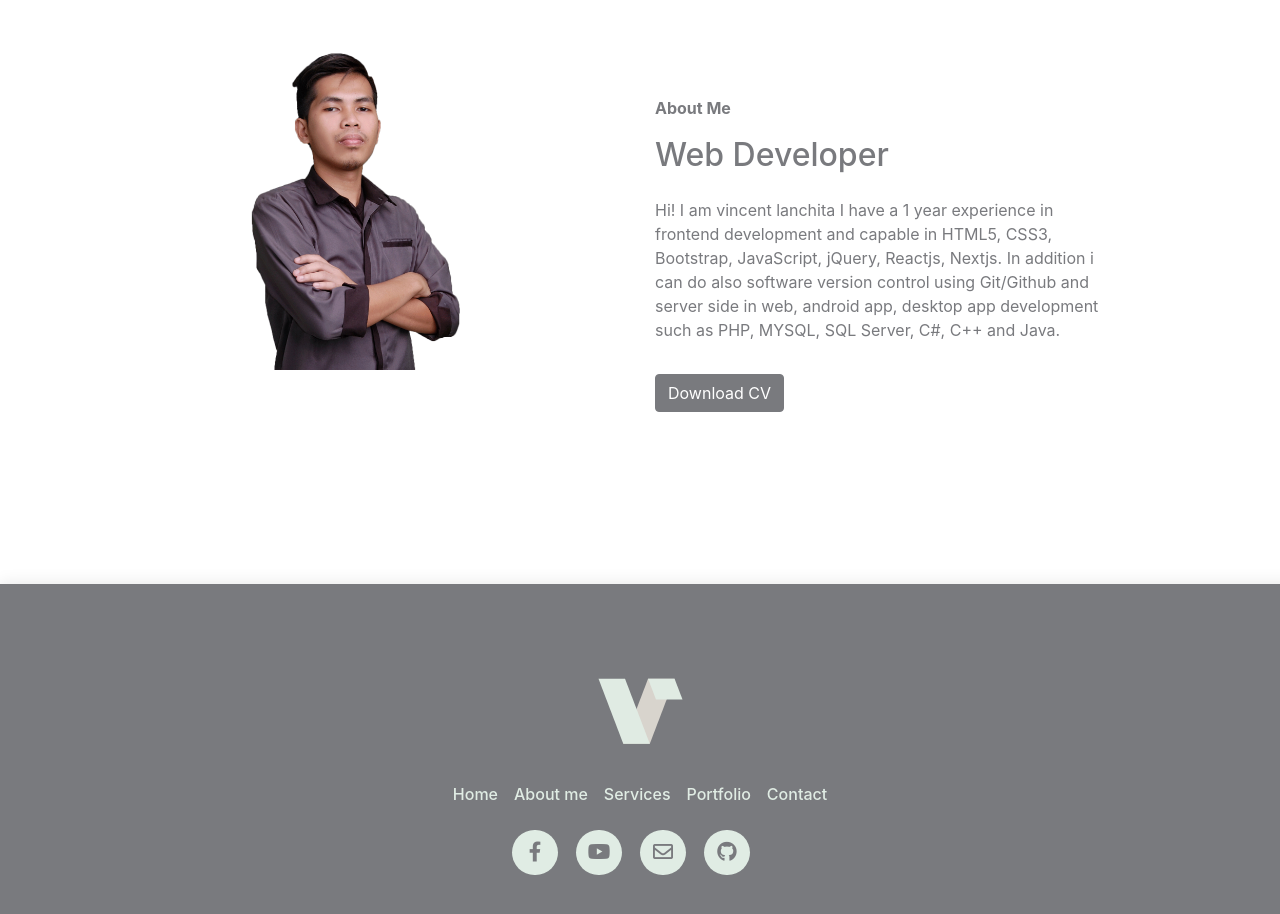
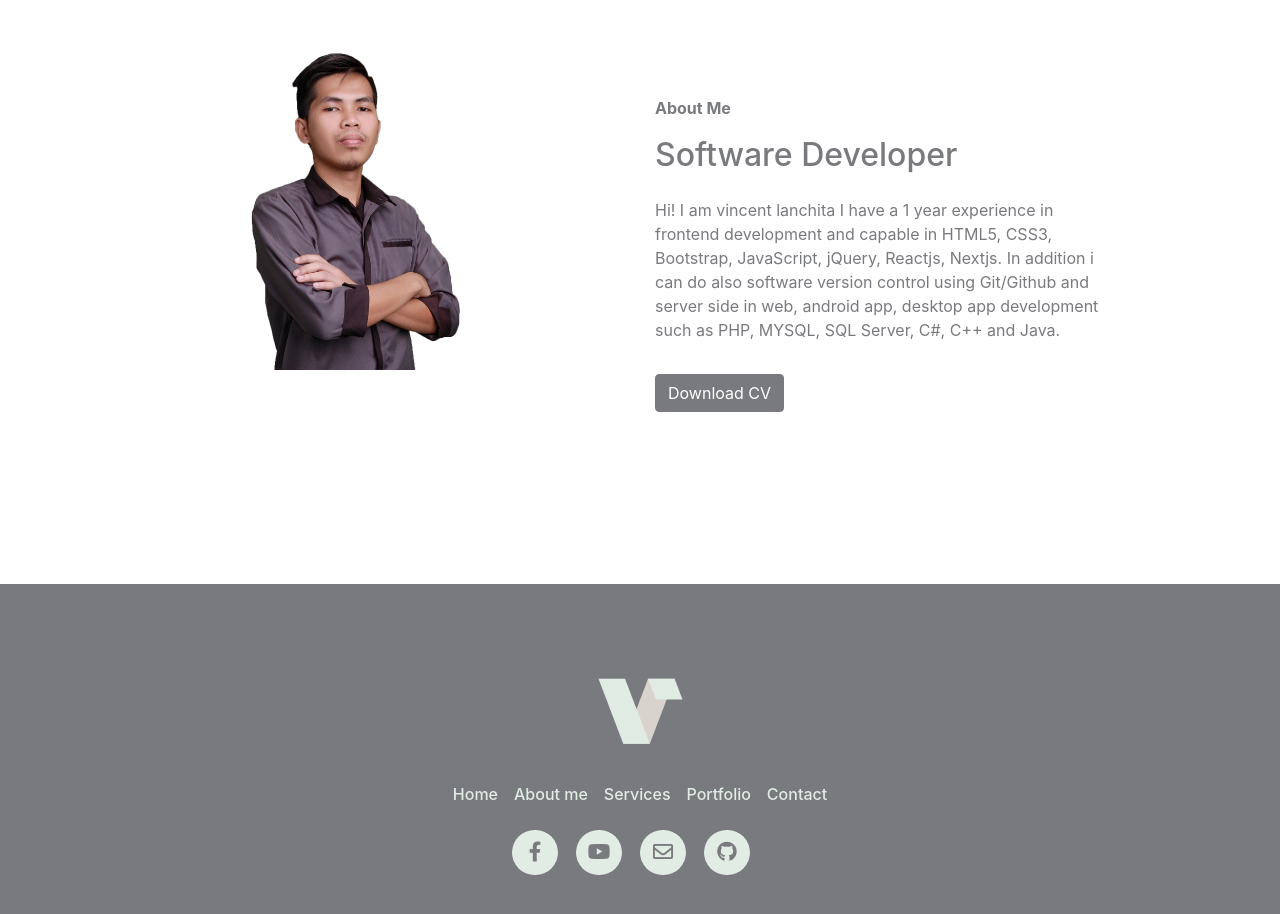
Before and after one commit to ranatixz/portfolio, a React (Create React App) app: page /about in a window 1280 px wide. Shown: the part 920-1834 px from the top of the page. Built offline with nearby package versions, Linux system fonts and the light colour scheme; no server answers; what google-maps-react would draw is missing.

Commit message:
about header text changes and contact section margins

```diff
--- a/src/components/about/Paragraph.jsx
+++ b/src/components/about/Paragraph.jsx
@@ -8,7 +8,7 @@ const Paragraph = () =>{
     return (
         <div data-aos="fade-up" className="col-xl-6 col-md-6 col-sm-9 text-primary py-5 mx-auto">
             <p className="font-weight-bold mt-4">About Me</p>
-            <h2 className="h2 my-1 mb-4">Web Developer</h2>
+            <h2 className="h2 my-1 mb-4">Software Developer</h2>
             <p className="my-3">
                 Hi! I am vincent lanchita I have a 1 year experience
                 in frontend development and capable in HTML5, CSS3,
--- a/src/components/contact/Contact.jsx
+++ b/src/components/contact/Contact.jsx
@@ -5,7 +5,7 @@ import GoogleMap from '../google-map/GoogleMap'
 
 const Contact = () =>{
     return (
-       <section className="contact my-2 py-3">
+       <section className="contact mt-2 mb-5 py-3">
             <div className="container col-xl-12 mx-auto pt-4 pb-1">
                 <div className="col-xl-10 mx-auto">
                     <p className="text-primary font-weight-bold">Contact</p>
--- a/src/components/footer/style.css
+++ b/src/components/footer/style.css
@@ -1,7 +1,3 @@
-footer{
-    box-shadow: 16px 16px 16px 16px rgba(0, 0, 0, 0.1);
-}
-
 .footer-area .footer-social{
     text-align: center;
     margin: 5px 0px 30px;
```
